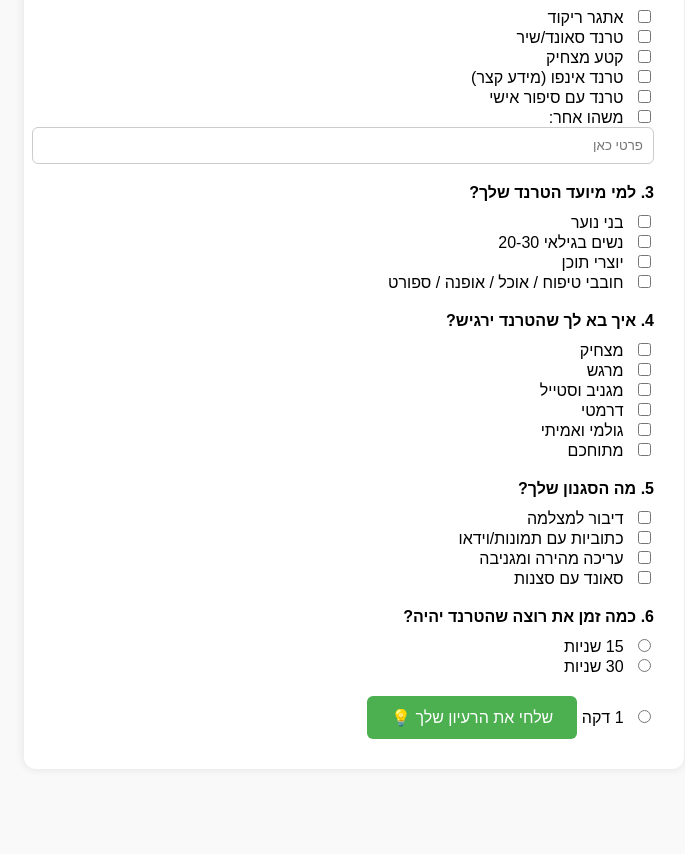
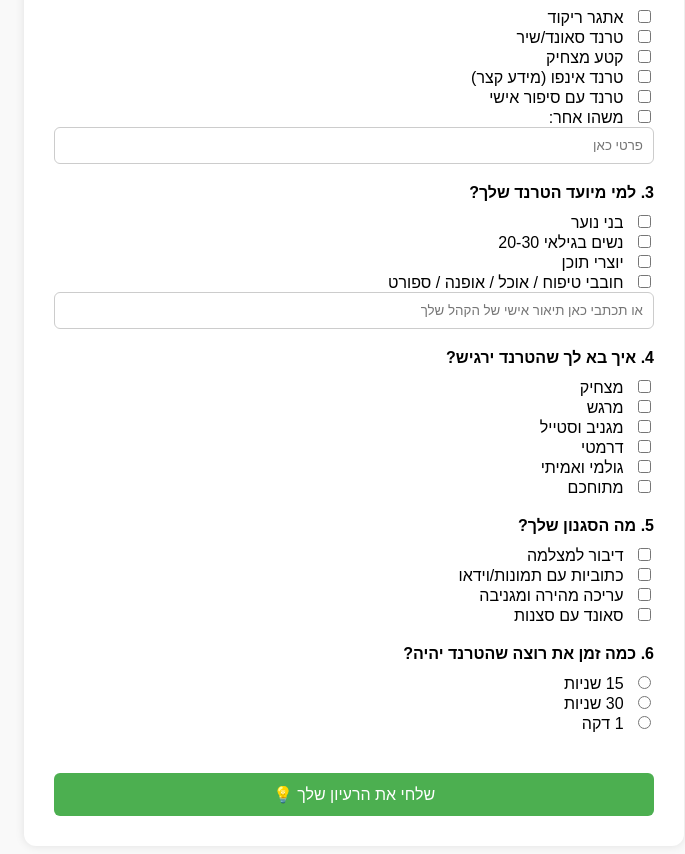
Before and after one commit to liamemilyharuvi/liam, a plain HTML site: page index.html in a window 1280 px wide. Shown: the part 252-1106 px from the top of the page, without its empty margins (286-971 px from the left). Before the commit the page ends 1069 px from the top, so only its background shows below. Drawn offline with Linux system fonts and the light colour scheme.

Commit message:
Update index.html

```diff
--- a/index.html
+++ b/index.html
@@ -29,12 +29,13 @@
       padding: 10px;
       border-radius: 6px;
       border: 1px solid #ccc;
+      box-sizing: border-box;
     }
     input[type="checkbox"], input[type="radio"] {
       margin-left: 10px;
     }
     button {
-      margin-top: 20px;
+      margin-top: 40px;
       background-color: #4CAF50;
       color: white;
       padding: 12px 24px;
@@ -42,6 +43,8 @@
       border-radius: 6px;
       cursor: pointer;
       font-size: 16px;
+      display: block;
+      width: 100%;
     }
     button:hover {
       background-color: #45a049;
@@ -69,7 +72,8 @@
     <input type="checkbox" name="audience[]" value="בני נוער"> בני נוער<br>
     <input type="checkbox" name="audience[]" value="נשים בגילאי 20-30"> נשים בגילאי 20-30<br>
     <input type="checkbox" name="audience[]" value="יוצרי תוכן"> יוצרי תוכן<br>
-    <input type="checkbox" name="audience[]" value="חובבי טיפוח / אוכל / אופנה / ספורט"> חובבי טיפוח / אוכל / אופנה / ספורט
+    <input type="checkbox" name="audience[]" value="חובבי טיפוח / אוכל / אופנה / ספורט"> חובבי טיפוח / אוכל / אופנה / ספורט<br>
+    <input type="text" name="audience_custom" placeholder="או תכתבי כאן תיאור אישי של הקהל שלך">
 
     <label>4. איך בא לך שהטרנד ירגיש?</label>
     <input type="checkbox" name="tone[]" value="מצחיק"> מצחיק<br>
```
